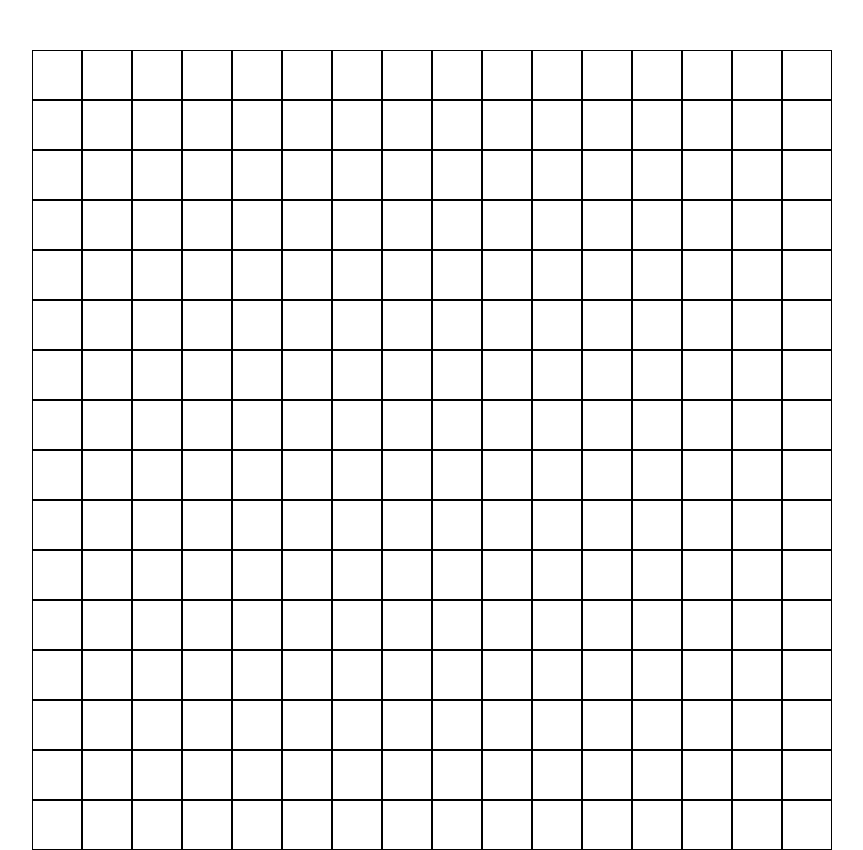
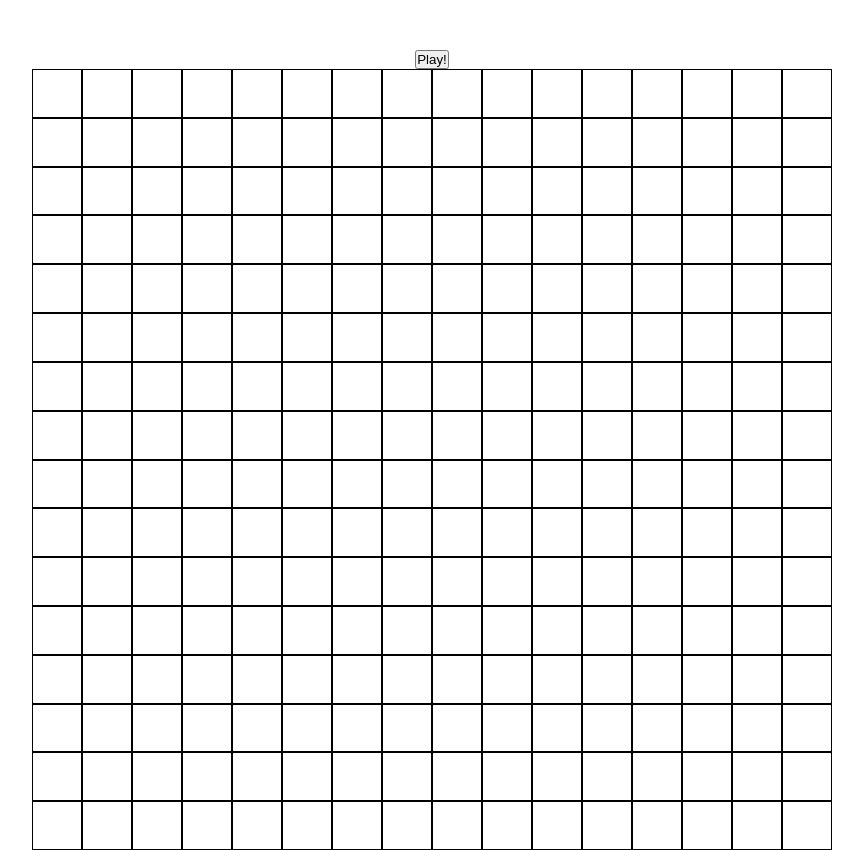
Before and after one commit to Matthiaswf/Odin-Project-Etch-A-Sketch, a plain HTML site: page index.html in a window 1280 px wide. Shown: the whole page, without its empty margins (208-1071 px from the left). Drawn offline with Linux system fonts and the light colour scheme.

Commit message:
Button added

```diff
--- a/index.html
+++ b/index.html
@@ -7,7 +7,9 @@
     <title>Document</title>
 </head>
 <body>
-    <div class="container"></div>
+    <div class="container">
+        <button type="button" class="button">Play!</button>
+    </div>
 
 <script src="script.js"></script>
 </body>
--- a/styles.css
+++ b/styles.css
@@ -14,6 +14,7 @@
 
 .container {
     display: flex;
+    flex-direction: column;
     justify-content: center;
     align-items: center;
     width: 800px;
```
